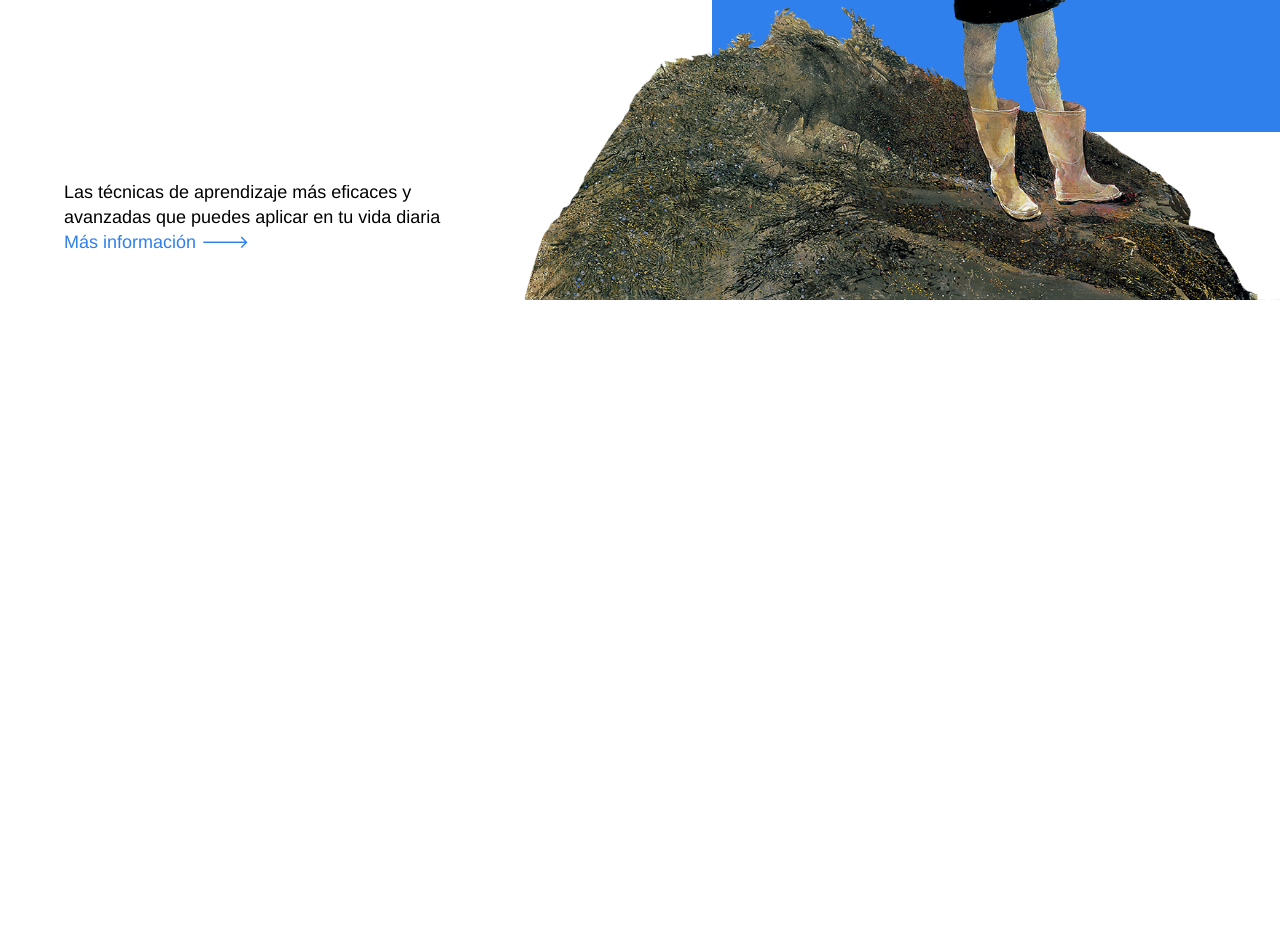
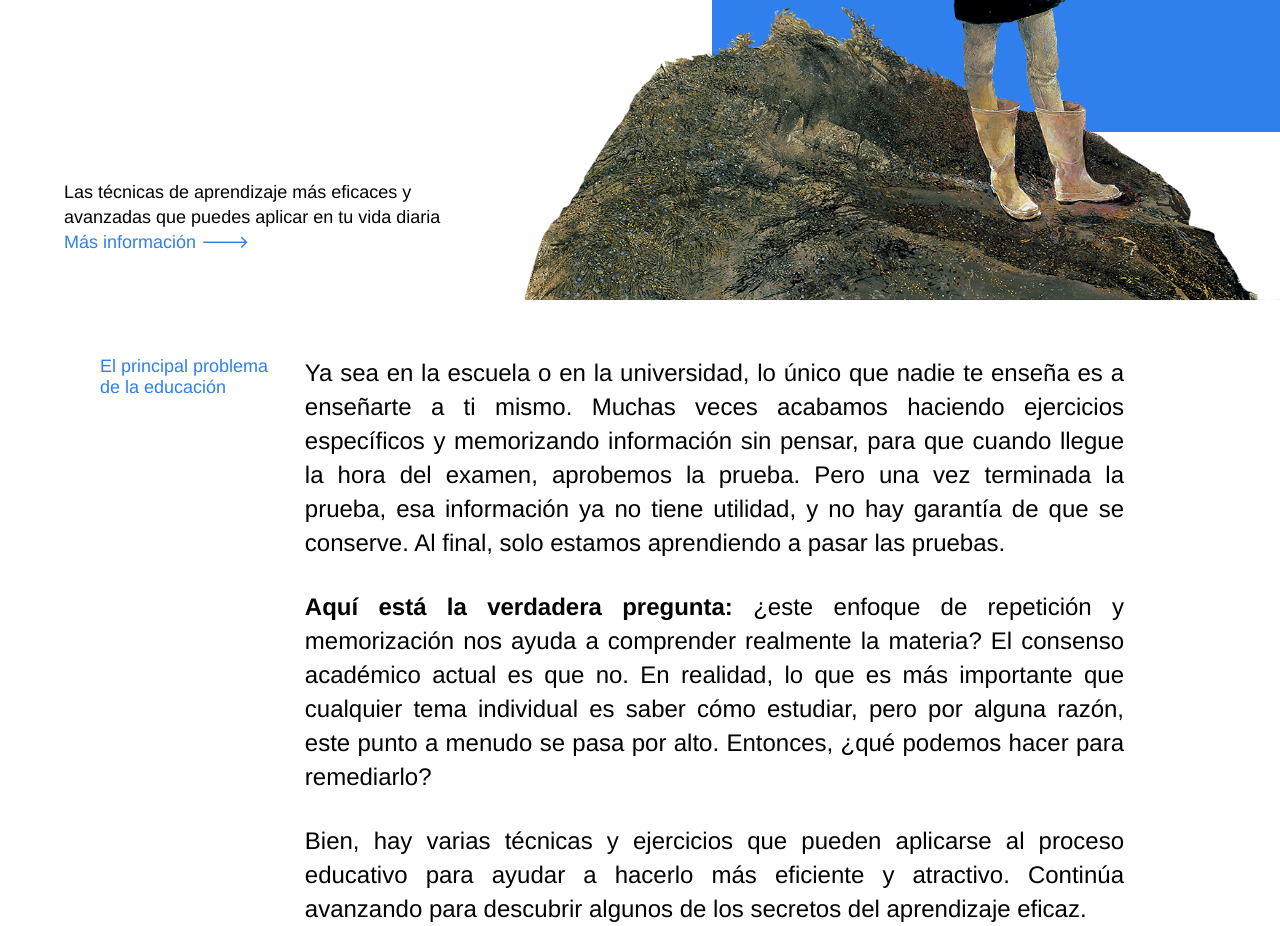
Before and after one commit to Johaneche/aprender-a-aprender, a plain HTML site: page index.html in a window 1280 px wide. Shown: the part 500-1426 px from the top of the page. Before the commit the page ends 800 px from the top, so only its background shows below. Drawn offline with Linux system fonts and the light colour scheme.

Commit message:
Agregamos la seccion de descripcion

```diff
--- a/index.html
+++ b/index.html
@@ -38,7 +38,41 @@
 
       <!-- Seccion Principal -->
       <main class="content">
-        <section class="description"></section>
+        <section class="description">
+          <div class="description__two-colums">
+            <div class="two-colums__brief">
+              El principal problema de la educación
+            </div>
+            <div class="two-colums__main-text">
+              <p class="main-text__paragraph">
+                Ya sea en la escuela o en la universidad, lo único que nadie te
+                enseña es a enseñarte a ti mismo. Muchas veces acabamos haciendo
+                ejercicios específicos y memorizando información sin pensar,
+                para que cuando llegue la hora del examen, aprobemos la prueba.
+                Pero una vez terminada la prueba, esa información ya no tiene
+                utilidad, y no hay garantía de que se conserve. Al final, solo
+                estamos aprendiendo a pasar las pruebas.
+              </p>
+              <p class="main-text__paragraph">
+                <span class="paragraph_span-accent"
+                  >Aquí está la verdadera pregunta:
+                </span>
+                ¿este enfoque de repetición y memorización nos ayuda a
+                comprender realmente la materia? El consenso académico actual es
+                que no. En realidad, lo que es más importante que cualquier tema
+                individual es saber cómo estudiar, pero por alguna razón, este
+                punto a menudo se pasa por alto. Entonces, ¿qué podemos hacer
+                para remediarlo?
+              </p>
+              <p class="main-text__paragraph">
+                Bien, hay varias técnicas y ejercicios que pueden aplicarse al
+                proceso educativo para ayudar a hacerlo más eficiente y
+                atractivo. Continúa avanzando para descubrir algunos de los
+                secretos del aprendizaje eficaz.
+              </p>
+            </div>
+          </div>
+        </section>
 
         <section class="digits"></section>
 
--- a/styles/style.css
+++ b/styles/style.css
@@ -86,6 +86,57 @@ recordarte cómo configurar los estilos de los elementos*/
   width: 568px;
 }
 
+/*Agregamos los estilos para el Contenido  */
+.content {
+}
+
+.description {
+  display: flex;
+
+  width: 80%;
+  position: relative;
+  left: 100px;
+  top: 100px;
+}
+
+.description__two-colums {
+  display: flex;
+  justify-content: space-between;
+}
+
+.two-colums__brief {
+  width: 175px;
+
+  /* line-height: 12px; Altura de la linea 1.2 que? */
+  font-size: 18px;
+  font-weight: normal;
+  color: #2f80ed;
+}
+
+.two-colums__main-text {
+  width: 80%;
+  min-width: 784px;
+
+  display: flex;
+  flex-direction: column;
+  row-gap: 30px;
+
+  line-height: 34px;
+  font-size: 24px;
+  font-weight: normal;
+  text-align: justify;
+}
+
+.main-text__paragraph {
+  margin: 0;
+}
+
+.paragraph_span-accent {
+  line-height: 34px;
+  font-size: 24px;
+  font-weight: bold;
+}
+
 /* incluidos aquellos con modificadores clave-valor */
 .table__cell_theme_dark {
   width: 200px;
```
